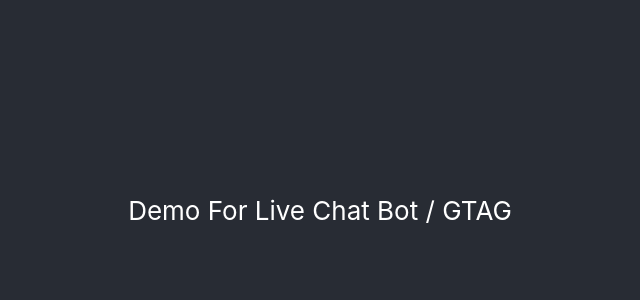
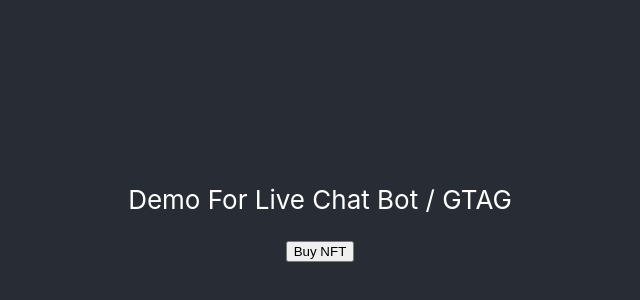
Before and after one commit to shreyasbafna/my-chatbot, a React (Create React App) app: page / in a window 1280 px wide. Shown: the part 190-490 px from the top of the page, without its empty margins (320-960 px from the left). Built offline with nearby package versions, Linux system fonts and the light colour scheme.

Commit message:
added button

```diff
--- a/src/App.js
+++ b/src/App.js
@@ -6,14 +6,27 @@ function App() {
 const tagManagerArgs = {
     gtmId: 'GTM-KJBRDM7'
 }
+TagManager.initialize(tagManagerArgs)
 
-TagManager.initialize(tagManagerArgs)
+const purchaseNft = () => {
+  console.log('here')
+  const tagManagerArgs = {
+    gtmId: 'GTM-KJBRDM7',
+    dataLayer:{
+     event: 'buynft',
+    }
+}
+TagManager.dataLayer(tagManagerArgs)
+}
   return (
     <div className="App">
       <header className="App-header">
         <p>
           Demo For Live Chat Bot / GTAG
         </p>
+        <button className='buyNFT' onClick={() => purchaseNft()}>
+          Buy NFT
+        </button>
       </header>
     </div>
   );
```
